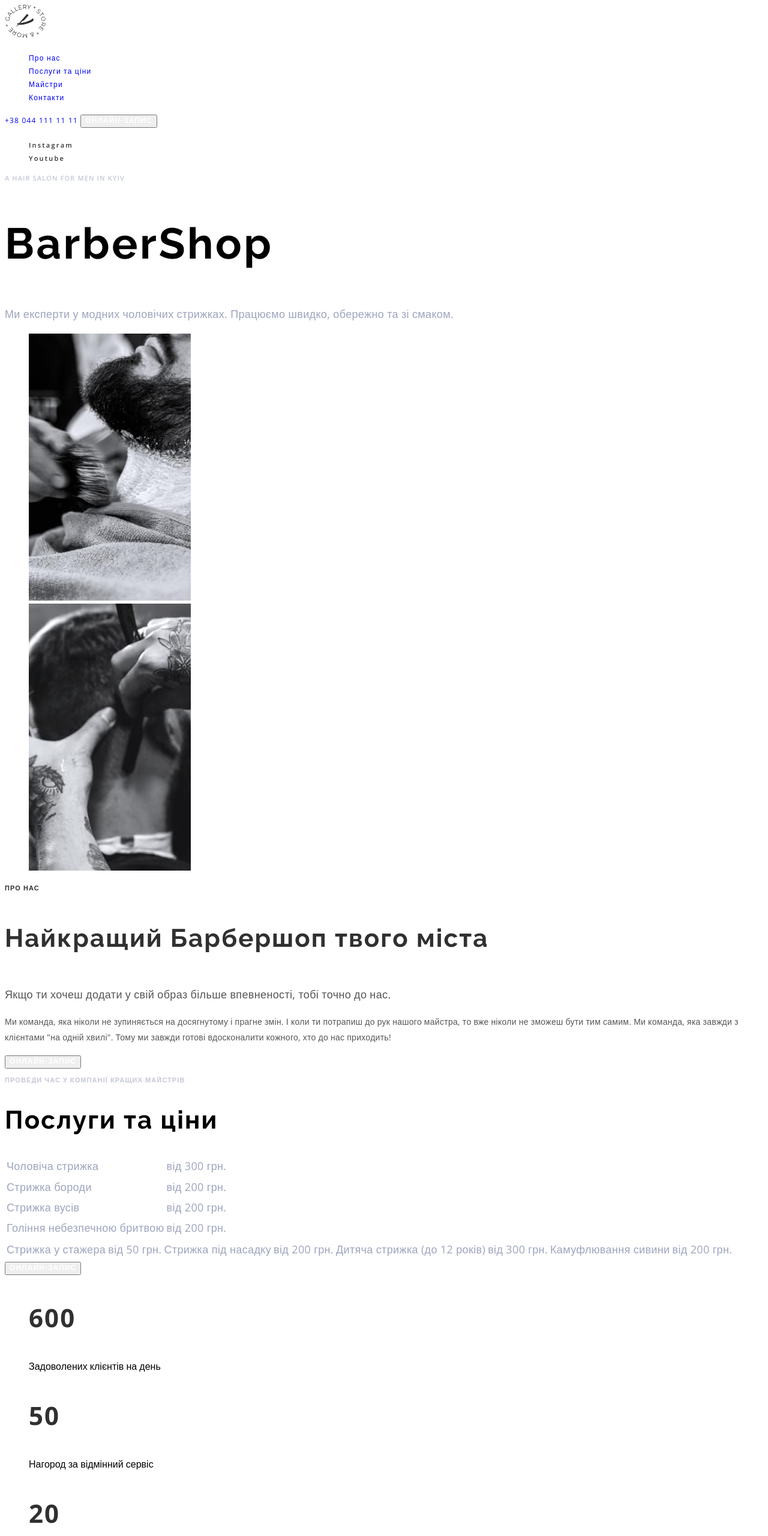
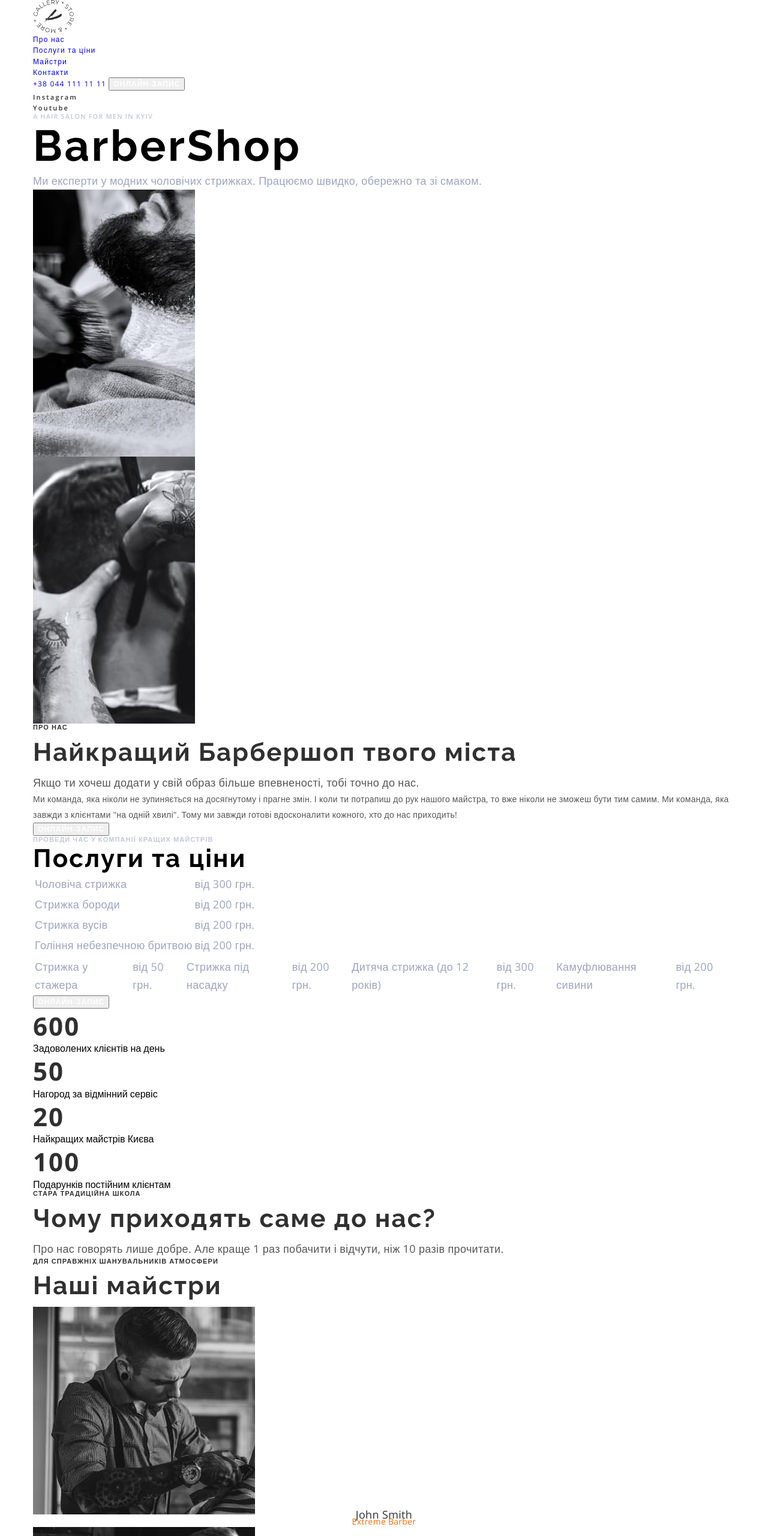
Before and after one commit to Elvireniw/module-01-barber-shop, a plain HTML site: page index.html in a window 1280 px wide. Shown: the top 2560 px of the page at 60% size. Drawn offline with nearby package versions, Linux system fonts and the light colour scheme.

Commit message:
css 3 part

```diff
--- a/css/styles.css
+++ b/css/styles.css
@@ -1,14 +1,55 @@
+:root {
+  --primary-font: 'Open Sans', sans-serif;
+  --secondary-font: 'Raleway', sans-serif;
+  --primary-text-color-theme-dark: #9da4bd;
+  --primary-text-color-theme-light: #555;
+  --secondary-text-color-theme-dark: #fff;
+  --secondary-text-color-theme-light: #303030;
+  --accent-color: #ff6c00;
+}
+
+h1,
+h2,
+h3,
+h4,
+p {
+  margin-top: 0;
+  margin-bottom: 0;
+}
+
+ol,
+ul {
+  margin-top: 0;
+  margin-bottom: 0;
+  padding-left: 0;
+}
+
+img {
+  display: block;
+}
+
+button {
+  cursor: pointer;
+}
+
 ol,
 .list {
   list-style: none;
 }
+
 .link {
   list-style: none;
   text-decoration: none;
 }
 
 body {
-  font-family: 'Open Sans', sans-serif;
+  font-family: var(--primary-font);
+}
+
+.container {
+  width: 1170px;
+  margin-left: auto;
+  margin-right: auto;
 }
 
 /*=================Components========================*/
@@ -18,25 +59,24 @@ body {
   line-height: 1.33;
   letter-spacing: 0.09em;
   text-transform: uppercase;
-  cursor: pointer;
-  color: #ffffff;
+  color: var(--secondary-text-color-theme-dark);
 }
 .modul-btn:hover,
 .modul-btn:focus {
-  background-color: #ff6c00;
-  color: #ffffff;
+  background-color: var(--accent-color);
+  color: var(--secondary-text-color-theme-dark);
 }
 .media-list-link {
   font-weight: 600;
   font-size: 11px;
   line-height: 1.36;
   letter-spacing: 0.2em;
-  color: #303030;
+  color: var(--secondary-text-color-theme-light);
 }
 
 .media-list-link:hover,
 .media-list-link:focus {
-  color: #ff6c00;
+  color: var(--accent-color);
 }
 
 .suptitle {
@@ -53,7 +93,7 @@ body {
 }
 
 .suptitle-theme-light {
-  color: #303030;
+  color: var(--secondary-text-color-theme-light);
 }
 
 .section-description {
@@ -64,29 +104,29 @@ body {
 }
 
 .section-description-light {
-  color: #9da4bd;
+  color: var(--primary-text-color-theme-dark);
 }
 
 .section-description-dark {
-  color: #555555;
+  color: var(--primary-text-color-theme-light);
 }
 
 .title-section {
-  font-family: 'Raleway';
+  font-family: var(--secondary-font);
   font-weight: 700;
   font-size: 42px;
   line-height: 1.67;
   letter-spacing: 0.05em;
-  color: #303030;
+  color: var(--secondary-text-color-theme-light);
 }
 
 .title-services {
-  font-family: 'Raleway';
+  font-family: var(--secondary-font);
   font-weight: 700;
   font-size: 42px;
   line-height: 1.17;
   letter-spacing: 0.05em;
-  /* color: #ffffff; */
+  /* color: var(--secondary-text-color-theme-dark); */
 }
 
 /*=================Components========================*/
@@ -97,33 +137,33 @@ body {
   line-height: 1.33x;
   letter-spacing: 0.1em;
   text-decoration: none;
-  /* color: #ffffff; */
+  /* color: var(--secondary-text-color-theme-dark); */
 }
 .menu-link:hover,
 .menu-link:focus {
-  color: #ff6c00;
+  color: var(--accent-color);
 }
 .contact-phone-number {
   font-size: 12px;
   line-height: 1.33;
   letter-spacing: 0.1em;
-  /* color: #ffffff; */
+  /* color: var(--secondary-text-color-theme-dark); */
 }
 .contact-phone-number:hover,
 .contact-phone-number:focus {
-  color: #ff6c00;
+  color: var(--accent-color);
 }
 /*=================Header========================*/
 
 /*=================Hero=================================*/
 
 .main-title {
-  font-family: 'Raleway', sans-serif;
+  font-family: var(--secondary-font);
   font-weight: 700;
   font-size: 72px;
   line-height: 1.18;
   letter-spacing: 0.05em;
-  /* color: #ffffff; */
+  /* color: var(--secondary-text-color-theme-dark); */
 }
 
 /*=================Hero=================================*/
@@ -135,7 +175,7 @@ body {
   font-size: 14px;
   line-height: 1.86;
   letter-spacing: 0.02em;
-  color: #555555;
+  color: var(--primary-text-color-theme-light);
 }
 
 /*=================About us=============================*/
@@ -147,7 +187,7 @@ body {
   font-size: 18px;
   line-height: 1.67;
   letter-spacing: 0.02em;
-  color: #9da4bd;
+  color: var(--primary-text-color-theme-dark);
 }
 
 /*=================Services=============================*/
@@ -160,10 +200,10 @@ body {
   line-height: 1.36;
   /* text-align: center; */
   letter-spacing: 0.05em;
-  color: #303030;
+  color: var(--secondary-text-color-theme-light);
 }
 
-.class=advantages-text {
+.advantages-text {
   font-weight: 600;
   font-size: 11px;
   line-height: 1.36x;
@@ -181,7 +221,7 @@ body {
   line-height: 1.39px;
   text-align: center;
   letter-spacing: 0.02em;
-  color: #303030;
+  color: var(--secondary-text-color-theme-light);
 }
 
 .master-position {
@@ -190,7 +230,7 @@ body {
   line-height: 1.36;
   text-align: center;
   letter-spacing: 0.02em;
-  color: #ff6c00;
+  color: var(--accent-color);
 }
 
 /*=================Our team=============================*/
@@ -203,7 +243,7 @@ body {
   font-size: 18px;
   line-height: 30px;
   letter-spacing: 0.02em;
-  color: #9da4bd;
+  color: var(--primary-text-color-theme-dark);
   text-decoration: none;
   text-align: none;
 }
@@ -213,18 +253,18 @@ body {
   font-size: 18px;
   line-height: 30px;
   letter-spacing: 0.02em;
-  color: #9da4bd;
+  color: var(--primary-text-color-theme-dark);
 }
 /*=================Online/Contacts=======================*/
 
 /*=================Footer================================*/
 
-.footer-text {
+.copyright {
   font-weight: 600;
   font-size: 11px;
   line-height: 15px;
   letter-spacing: 0.2em;
-  color: #9da4bd;
+  color: var(--primary-text-color-theme-dark);
 }
 
 /*=================Footer================================*/
--- a/index.html
+++ b/index.html
@@ -13,10 +13,14 @@
       href="https://fonts.googleapis.com/css2?family=Open+Sans:wght@400;600;700&family=Raleway:wght@700&display=swap"
       rel="stylesheet"
     />
+    <link
+      rel="stylesheet"
+      href="https://cdn.jsdelivr.net/npm/modern-normalize@1.1.0/modern-normalize.min.css"
+    />
     <link rel="stylesheet" href="./css/styles.css" />
   </head>
   <body>
-    <header class="page-header">
+    <header class="page-header container">
       <!-- Header -->
       <nav class="page-nav">
         <a class="logo" href="./index.html"
@@ -49,7 +53,7 @@
     </header>
     <main>
       <!--Banner -->
-      <section class="hero">
+      <section class="hero container">
         <div class="hero-left-side">
           <ul class="media-list list">
             <li class="media-list-item">
@@ -73,7 +77,7 @@
       </section>
 
       <!-- About us -->
-      <section class="about-us">
+      <section class="about-us container">
         <div>
           <ul class="list">
             <li>
@@ -112,7 +116,7 @@
       </section>
 
       <!-- Services -->
-      <section class="services">
+      <section class="services container">
         <p class="suptitle suptitle-theme-dark">
           Проведи час у компанії кращих майстрів
         </p>
@@ -157,7 +161,7 @@
       </section>
 
       <!-- Advantages -->
-      <section class="advantages">
+      <section class="advantages container">
         <div class="advantages-part-left">
           <ul class="advantages-list list">
             <li class="advantages-item">
@@ -189,7 +193,7 @@
       </section>
 
       <!-- Our team -->
-      <section class="our-team">
+      <section class="our-team container">
         <p class="suptitle suptitle-theme-light">
           для справжніх шанувальників атмосфери
         </p>
@@ -229,7 +233,7 @@
       </section>
 
       <!-- Gallery -->
-      <section class="gallery">
+      <section class="gallery container">
         <h2 hidden>Галерея робіт</h2>
         <p class="suptitle">Латинською мовою "барба" означає "борода"</p>
         <ul class="list-gallery list">
@@ -270,11 +274,11 @@
 
       <!-- Online -->
       <div>
-        <section class="online-form">
+        <section class="online-form container">
           <h2 class="title-services">Онлайн-запис</h2>
           <button class="modul-btn" type="button">Надіслати</button>
         </section>
-        <section class="contacts">
+        <section class="contacts container">
           <h2 class="title-services">Контакти</h2>
           <address>
             <ul class="list-contacts list">
@@ -306,8 +310,8 @@
       </div>
     </main>
     <!-- Footer -->
-    <footer>
-      <p class="footer-text">&copy; Copyright 2020</p>
+    <footer class="footer container>
+      <p class="">&#xa9; Copyright 2020</p>
       <ul class="media-list list">
         <li class="media-list-item">
           <a class="media-list-link link" href="" lang="en">Instagram</a>
```
